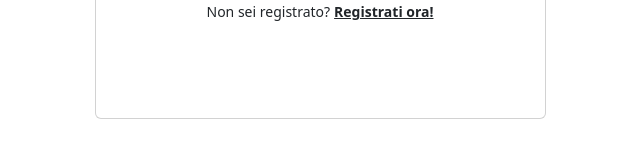
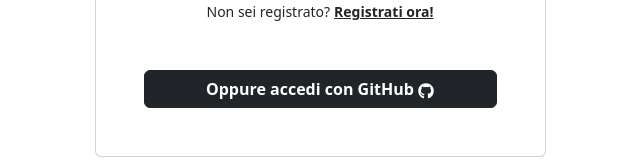
Before and after one commit to giulia1995/fe, a React (Create React App) app: page / in a window 1280 px wide. Shown: the part 612-772 px from the top of the page, without its empty margins (320-960 px from the left). Built offline with nearby package versions, Linux system fonts and the light colour scheme; no server answers.

Commit message:
add oauth github

```diff
--- a/src/App.js
+++ b/src/App.js
@@ -3,6 +3,7 @@ import { BrowserRouter as Router, Routes, Route } from 'react-router-dom'
 import Home from './pages/Home';
 import Login from './pages/Login';
 import ProtectedRoutes from "../src/middlewares/protectedRoutes";
+import Success from './pages/Success';
 
 
 
@@ -11,6 +12,7 @@ const App = () => {
     <Router>
             <Routes>
                 <Route exact path="/" element={<Login/>} />
+                <Route path='/success' element={<Success/>} />
                 <Route element={<ProtectedRoutes/>}>
                     <Route path="/home" element={<Home />} />
                 </Route>
--- a/src/components/LoginForm.jsx
+++ b/src/components/LoginForm.jsx
@@ -1,6 +1,7 @@
 import React, {useState} from 'react';
 import AxiosClient from "../client/client";
 import {useNavigate} from "react-router-dom";
+import { FaGithub } from "react-icons/fa";
 
 const LoginForm = ({ toggleForm }) => {
     const [formData, setFormData] = useState({})
@@ -26,6 +27,10 @@ const LoginForm = ({ toggleForm }) => {
             ...formData,
             [name]: value
         })
+    }
+
+    const handleLoginWithGithub = () => {
+        window.location.href =`${process.env.REACT_APP_SERVER_BASE_URL}/auth/github`
     }
 
     return (
@@ -81,6 +86,12 @@ const LoginForm = ({ toggleForm }) => {
                     Registrati ora!
                 </a>
             </div>
+            <button
+                    onClick={handleLoginWithGithub}
+                    className="text-center btn btn-dark fw-bold w-100"
+                >
+                    Oppure accedi con GitHub <FaGithub />
+                </button>
         </form>
     );
 };
--- /dev/null
+++ b/src/pages/Success.jsx
@@ -0,0 +1,21 @@
+import React, { useEffect } from 'react'
+import Home from './Home';
+
+
+const Success = () => {
+
+  const urlParams = new URLSearchParams(window.location.search)
+  const token = urlParams.get(`token`)
+
+  useEffect(()=>{
+    if(token){
+      localStorage.setItem(`auth`, JSON.stringify(token))
+    }
+  },[])
+
+  return (
+    <Home/>
+  );
+};
+
+export default Success;
```
